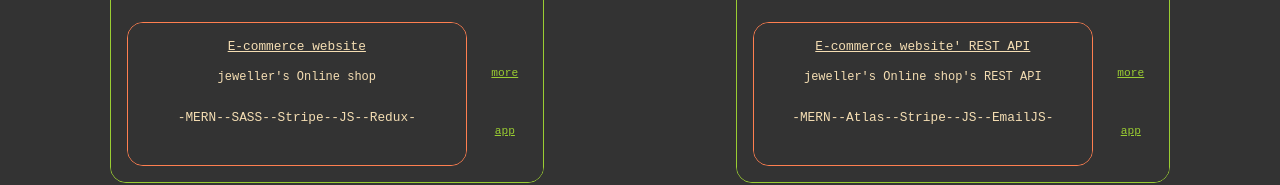
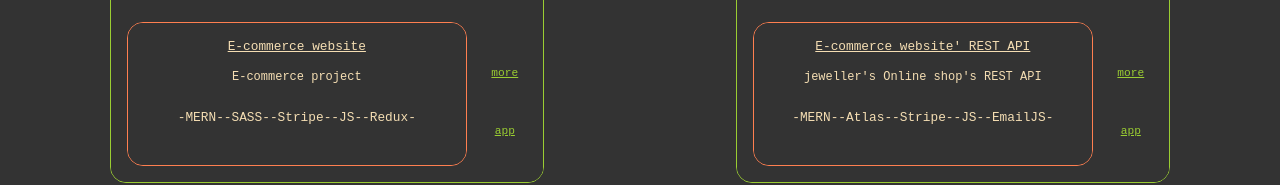
Before and after one commit to Manuelhhinojosa/myPortfolio, a React (Create React App) app: page / in a window 1280 px wide. Shown: the part 2137-2322 px from the top of the page. Built offline with nearby package versions, Linux system fonts and the light colour scheme.

Commit message:
added links to projects

```diff
--- a/src/data.js
+++ b/src/data.js
@@ -2,11 +2,11 @@
   {
     id: 18,
     title: "E-commerce website",
-    desc: "jeweller's Online shop",
+    desc: "E-commerce project",
     techs: ["MERN", "SASS", "Stripe", "JS", "Redux"],
-    img: "https://res.cloudinary.com/mangud/image/upload/v1724430366/manuel/Screen_Shot_2024-08-23_at_12.24.03_PM_hl4cof.png",
+    img: "https://res.cloudinary.com/mangud/image/upload/v1725545511/manuel/Screen_Shot_2024-09-05_at_9.59.47_AM_jcrmp9.png",
     linkGit: "https://github.com/Manuelhhinojosa/MariselaShopClient",
-    linkApp: "https://underconstructionmhh.netlify.app",
+    linkApp: "https://shopriga.netlify.app",
   },
   {
     id: 19,
```
